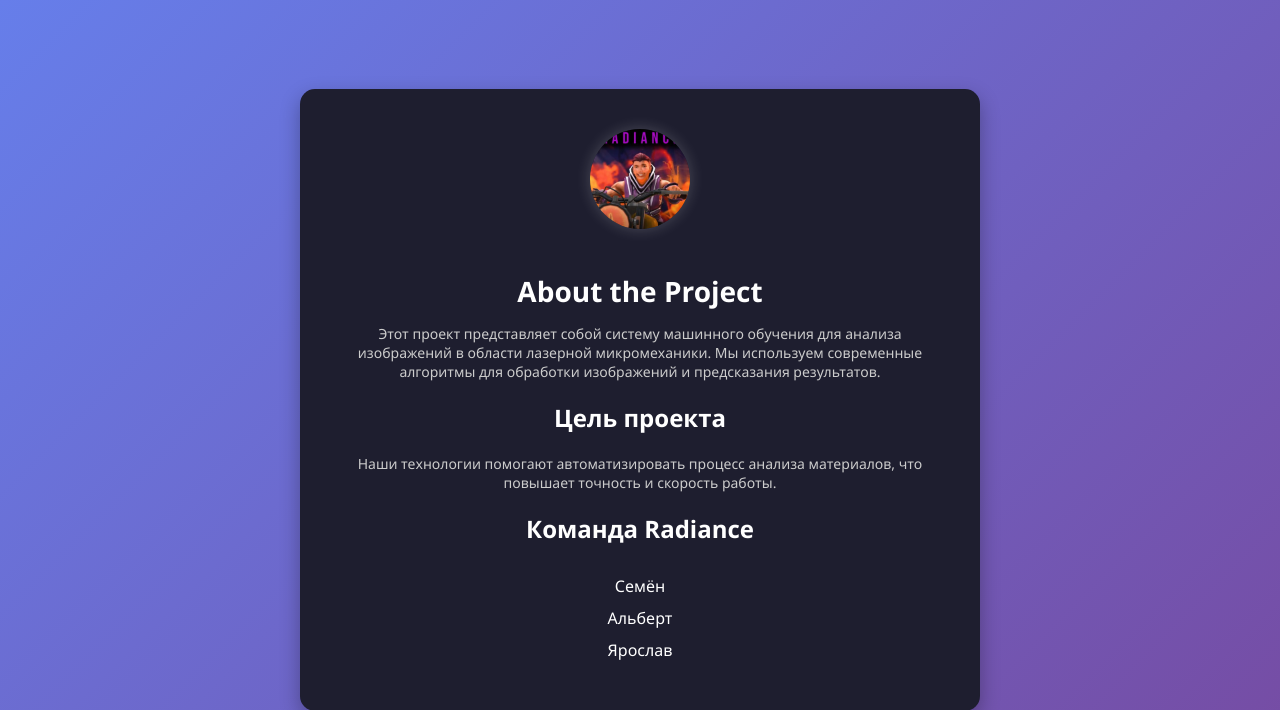
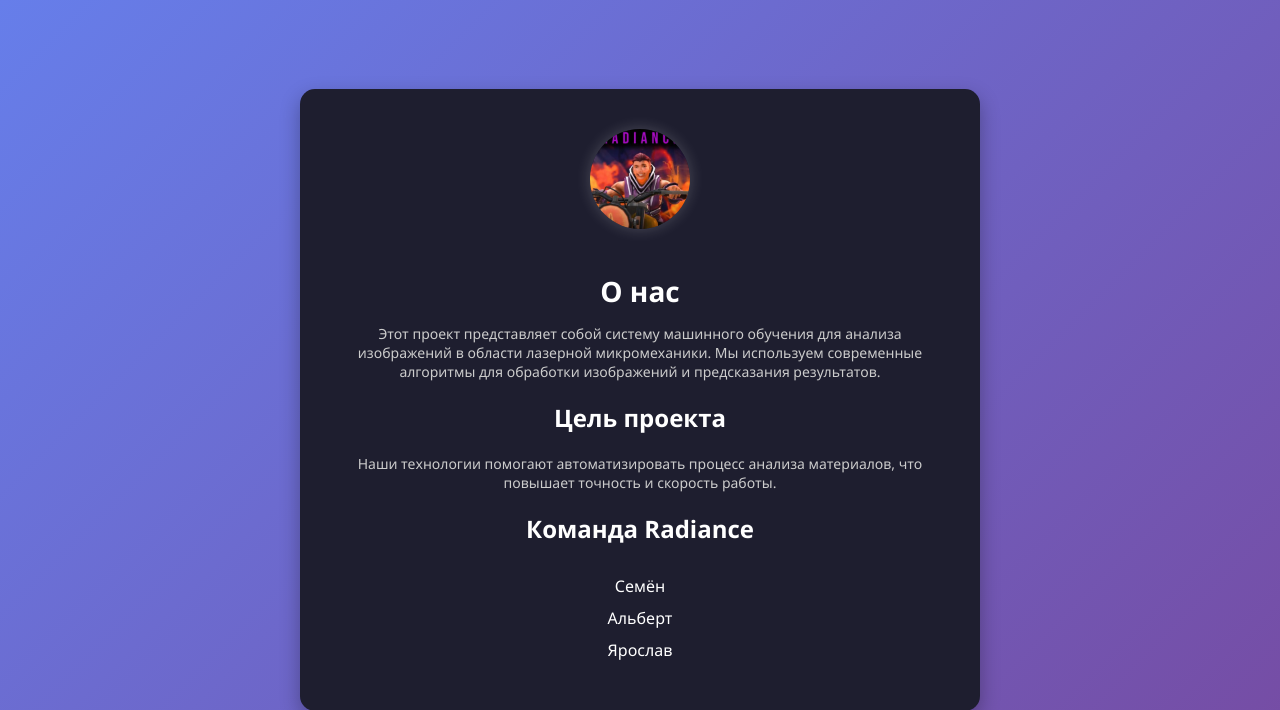
Before and after one commit to itbert/Sys4Micromachining, a Flask app: page /about in a window 1280 px wide. Shown: the top 710 px of the page. Run offline with Flask 3, Linux system fonts and the light colour scheme.

Commit message:
Update about.html

```diff
--- a/templates/about.html
+++ b/templates/about.html
@@ -75,7 +75,7 @@
 
   <div class="container">
     <img src="{{ url_for('static', filename='logo.jpg') }}" class="logo" alt="Logo">
-    <h1 class="project-title">About the Project</h1>
+    <h1 class="project-title">О нас</h1>
 
     <p>
       Этот проект представляет собой систему машинного обучения для анализа изображений в области лазерной микромеханики.
```
